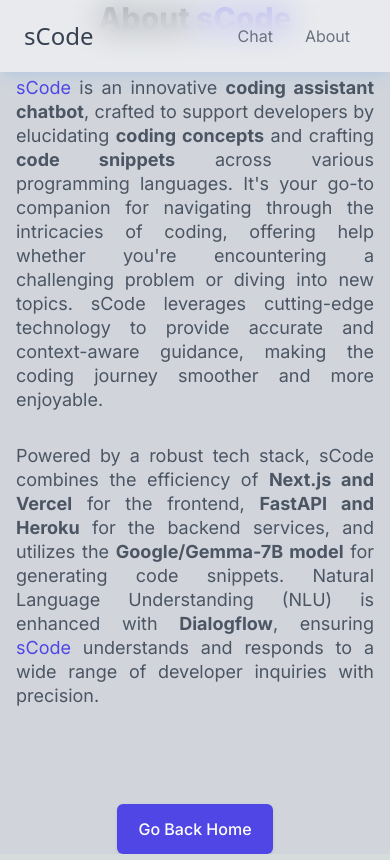
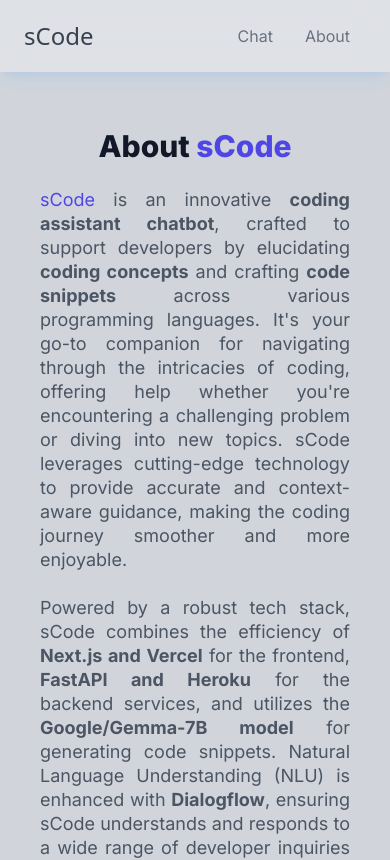
Before and after one commit to KangweiLIAO/sCode-chatbot, a Next.js app in the folder frontend/: page /about in a window 390 px wide. Shown: the top 860 px of the page. Built offline with nearby package versions, Linux system fonts and the light colour scheme.

Commit message:
UI elements improved on phone

```diff
--- a/frontend/app/about/page.tsx
+++ b/frontend/app/about/page.tsx
@@ -3,13 +3,13 @@
 
 export default function About() {
 	return (
-		<div className="min-h-screen bg-gray-300 flex flex-col justify-center">
+		<div className="pt-32 min-h-screen bg-gray-300 flex flex-col justify-center">
 			<div className="max-w-4xl mx-auto px-4 sm:px-6 lg:px-8">
 				<div className="text-center">
 					<h2 className="text-3xl font-extrabold text-gray-900 sm:text-4xl">
 						About <span className="text-indigo-600">sCode</span>
 					</h2>
-					<p className="mt-10 text-lg leading-6 text-gray-600 text-justify">
+					<p className="m-6 text-lg leading-6 text-gray-600 text-justify">
 						<span className="text-indigo-600">sCode</span> is an innovative <span
 						className="font-bold">coding assistant chatbot</span>, crafted to support developers by elucidating <span
 						className="font-bold">coding concepts</span> and crafting <span
@@ -18,17 +18,16 @@
 						a challenging problem or diving into new topics. sCode leverages cutting-edge technology to provide accurate
 						and context-aware guidance, making the coding journey smoother and more enjoyable.
 					</p>
-					<p className="mt-8 mb-24 text-lg leading-6 text-gray-600 text-justify">
+					<p className="m-6 text-lg leading-6 text-gray-600 text-justify">
 						Powered by a robust tech stack, sCode combines the efficiency of <span
 						className="font-bold">Next.js and Vercel</span> for the frontend, <span
 						className="font-bold"> FastAPI and Heroku</span> for the backend services, and utilizes the <span
 						className="font-bold">Google/Gemma-7B model</span> for generating code snippets. Natural Language
-						Understanding (NLU) is enhanced with <span className="font-bold">Dialogflow</span>, ensuring <span
-						className="text-indigo-600">sCode</span> understands and responds to a wide range of
-						developer inquiries with precision.
+						Understanding (NLU) is enhanced with <span className="font-bold">Dialogflow</span>, ensuring sCode
+						understands and responds to a wide range of developer inquiries with precision.
 					</p>
 				</div>
-				<div className="mt-8 flex justify-center">
+				<div className="m-10 flex justify-center">
 					<div className="inline-flex rounded-md shadow">
 						<Link href="/"
 						      className="inline-flex items-center justify-center px-5 py-3 border border-transparent text-base
--- a/frontend/app/components/navbar.tsx
+++ b/frontend/app/components/navbar.tsx
@@ -3,7 +3,7 @@
 
 export default function Navbar() {
 	return (
-		<nav className="fixed bg-opacity-50 backdrop-filter backdrop-blur-lg bg-white top-0 left-0 right-0 z-50 p-2
+		<nav className="fixed bg-opacity-30 backdrop-filter backdrop-blur-lg bg-white top-0 left-0 right-0 z-50 p-2
 		shadow-lg shadow-blue-400/15">
 			<div className="mx-auto px-4">
 				<div className="flex justify-between items-center py-3">
```
